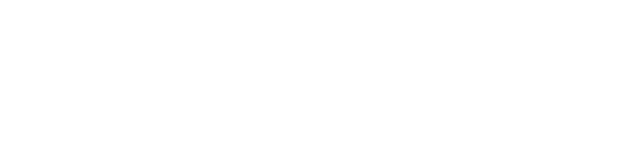
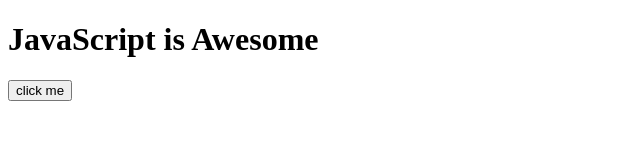
Before and after one commit to Zahid-Sarang/JavaScript_Practice, a plain HTML site: page tutorial/dom_manipulation/index.html in a window 1280 px wide. Shown: the whole page, without its empty margins (0-640 px from the left). Drawn offline with Linux system fonts and the light colour scheme.

Commit message:
Dom Events

```diff
--- a/tutorial/dom_manipulation/index.html
+++ b/tutorial/dom_manipulation/index.html
@@ -8,7 +8,8 @@
 </head>
 <body>
     <div class="parent">
-
+        <h1 id="heading">JavaScript is Awesome</h1>
+        <button id="btn">click me</button>
     </div>
 
     <script src="./script.js"></script>
```
Also changed, not shown: tutorial/dom_manipulation/script.js (+9 -0 lines).
